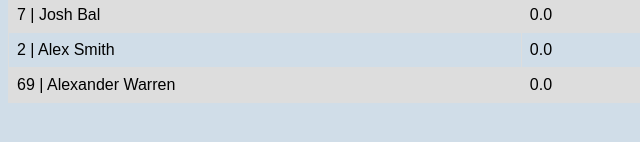
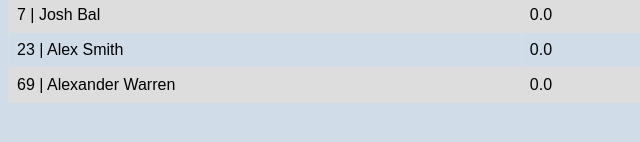
Before and after one commit to Oscar123456780/JSSCEvents, a plain HTML site: page basketball/Year6/Argentina/index.html in a window 1280 px wide. Shown: the part 322-464 px from the top of the page, 0-640 px from the left. Drawn offline with Linux system fonts and the light colour scheme.

Commit message:
Change Alex Smith player number

```diff
--- a/basketball/Year6/Argentina/index.html
+++ b/basketball/Year6/Argentina/index.html
@@ -56,7 +56,7 @@
           <td>0.0</td>
         </tr>
         <tr>
-          <td>2 | Alex Smith</td>
+          <td>23 | Alex Smith</td>
           <td>0.0</td>
           <td>0.0</td>
           <td>0.0</td>
```
